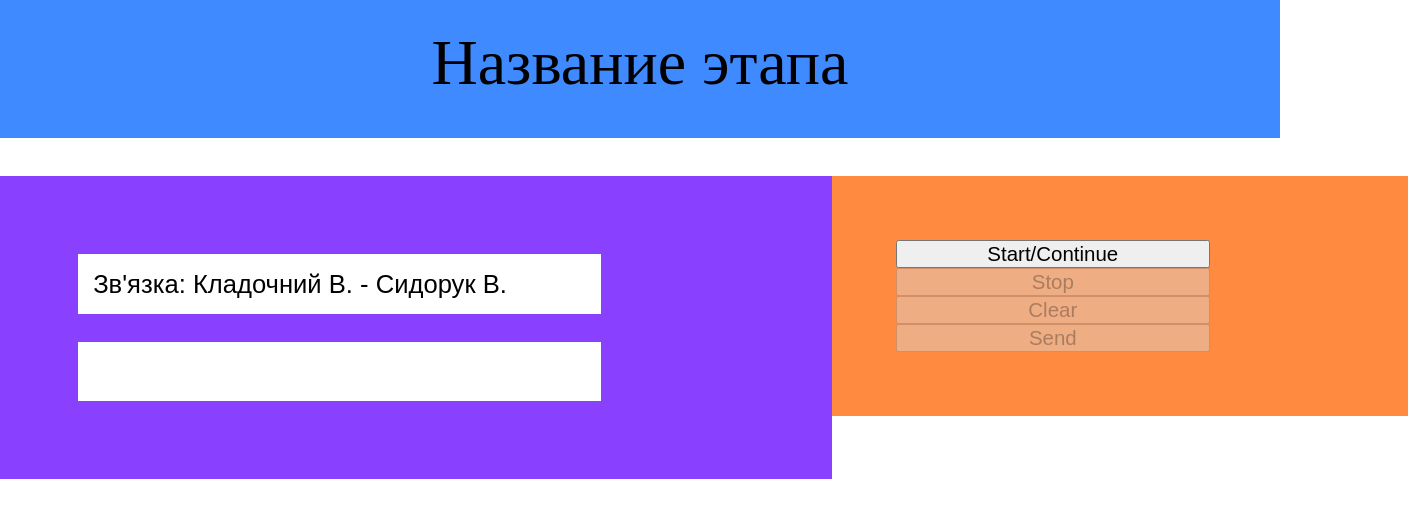
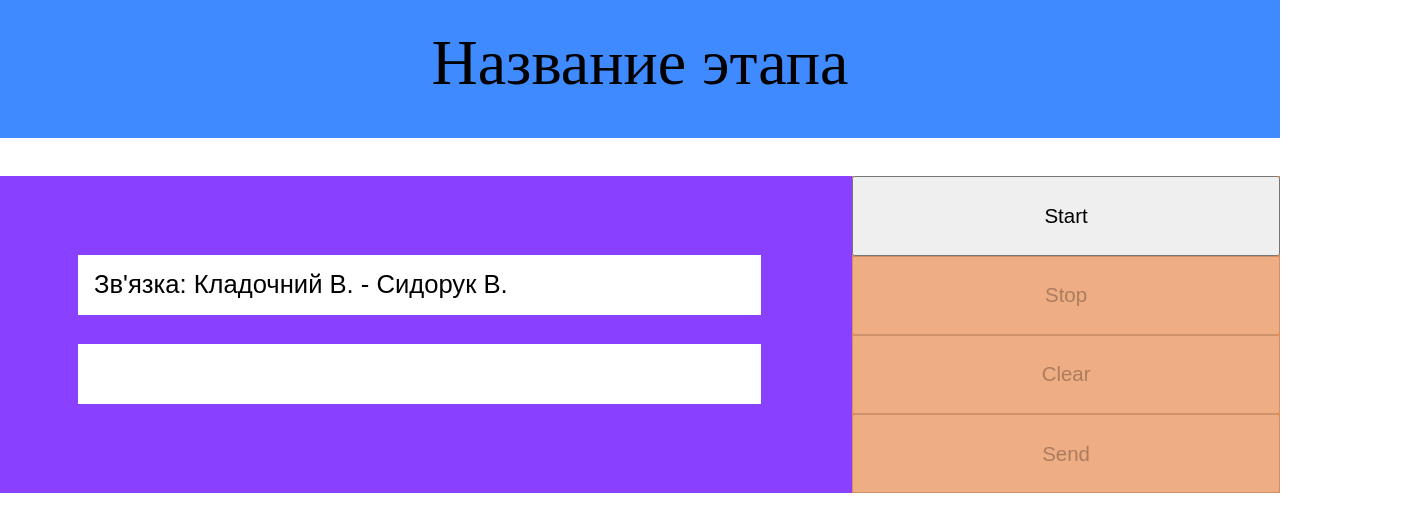
Before and after one commit to Toxcik3110/tapp, a plain HTML site: page index.html in a window 1280 px wide. Shown: the whole page, 1408 px wide, since content can reach past the window. Drawn offline with Linux system fonts and the light colour scheme.

Commit message:
added flexboxes

```diff
--- a/index.html
+++ b/index.html
@@ -10,14 +10,14 @@
       <header align="center">
           Название этапа
       </header>
+      <div class="separator"></div>
       <div class="list">
-          <div class="separator"></div>
           <div class="content">
               <input id="team" type="text" readonly value="Зв'язка: Кладочний В. - Сидорук В."> <br>
               <input id="timer" type="text" readonly> <br>
           </div>
           <div class="side">
-              <input type="button" class="item" onclick="startTimer()" id="startButton" value="Start/Continue">
+              <input type="button" class="item" onclick="startTimer()" id="startButton" value="Start">
               <input type="button" class="item" onclick="stopTimer()" id="stopButton" disabled value="Stop">
               <input type="button" class="item" onclick="clearTimer()" id="clearButton" disabled value="Clear">
               <input type="button" class="item" onclick="sendResult()" id="sendButton" disabled value="Send">
--- a/style.css
+++ b/style.css
@@ -12,35 +12,45 @@ header {
     padding-bottom: 3%;
     padding-top: 2%;
 }
-.list {
-    /* TODO: maybe change relation of div's  */
-}
 .separator {
     padding-top: 3%;
     width:  100%;
     background-color: white;
 }
+.list {
+    display:flex;
+    height: 100%;
+    flex-direction: row;
+    flex-wrap: wrap;
+    /* TODO: maybe change relation of div's  */
+}
 .content {
-    position: absolute;
+    flex-direction: column;
+    flex-grow: 30;
     padding: 5%;
-    width:55%;
     background-color: #8a40ff;
 }
     .content input {
       font-size: 2vw;
       padding: 2%;
       margin: 2%;
-      width: 70%;
+      width: 90%;
       border: solid 1px #fff;
     }
 .side {
-    position: absolute;
+    flex-direction: column;
+    flex-grow: 1;
+    flex-wrap: wrap;
     left:65%;
-    padding:5%;
-    width:35%;
+    padding:0vw;
+    margin: 0%;
     background-color: #ff8a40;
 }
     .side .item {
-        width: 70%;
+        width: 100%;
+        flex-basis: 0;
+        flex-grow: 10;
+        padding: 2vw;
         font-size: 1.6vw;
+        size:1.5vw;
     }
--- a/test.js
+++ b/test.js
@@ -1,3 +1,5 @@
+var date1 = null;
+var date2 = null;
 var date = 0;
 var timer = null;
 function startTimer() {
@@ -26,8 +28,10 @@ function startTimer() {
 }
 
 function stopTimer() {
-    if(timer != null)
-    window.clearInterval(timer);
+    if(timer != null) {
+        window.clearInterval(timer);
+
+    }
     document.getElementById("startButton").disabled = false;
     document.getElementById("clearButton").disabled = false;
     document.getElementById("sendButton").disabled = false;
@@ -39,8 +43,11 @@ function clearTimer() {
     document.getElementById("clearButton").disabled = true;
     document.getElementById("timer").value = 0;
     date = 0;
+    date1 = null;
 }
 
 function sendResult() {
+    date = 0;
+    date1 = null;
     document.getElementById("sendButton").disabled = true;
 }
```
